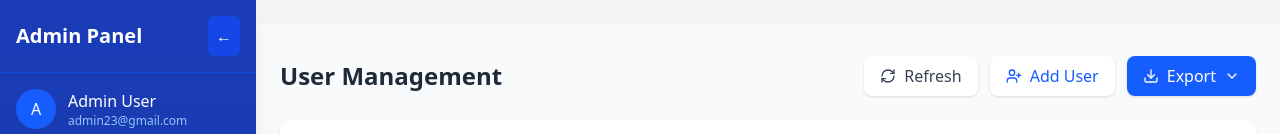
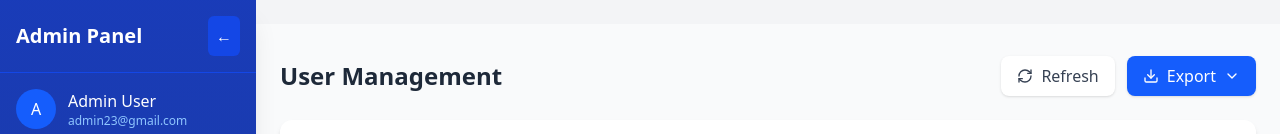
Before and after one commit to AshanMaduwantha/Travel_Mingale, a React (Vite) app in the folder Admin/: page /usermanage in a window 1280 px wide. Shown: the top 134 px of the page. Built offline with nearby package versions, Linux system fonts and the light colour scheme; no server answers.

Commit message:
update code

```diff
--- a/Admin/src/pages/users/UserDashboard.jsx
+++ b/Admin/src/pages/users/UserDashboard.jsx
@@ -520,13 +520,7 @@ const UserDashboard = () => {
             <RefreshCw className="h-4 w-4 mr-2" />
             Refresh
           </button>
-          <button
-            onClick={() => alert("Add user functionality to be implemented")}
-            className="px-4 py-2 bg-white text-blue-600 hover:bg-blue-50 rounded-lg shadow flex items-center justify-center"
-          >
-            <UserPlus className="h-4 w-4 mr-2" />
-            Add User
-          </button>
+
           <div className="relative inline-block">
             <button
               onClick={() => document.getElementById("exportDropdown").classList.toggle("hidden")}
```
